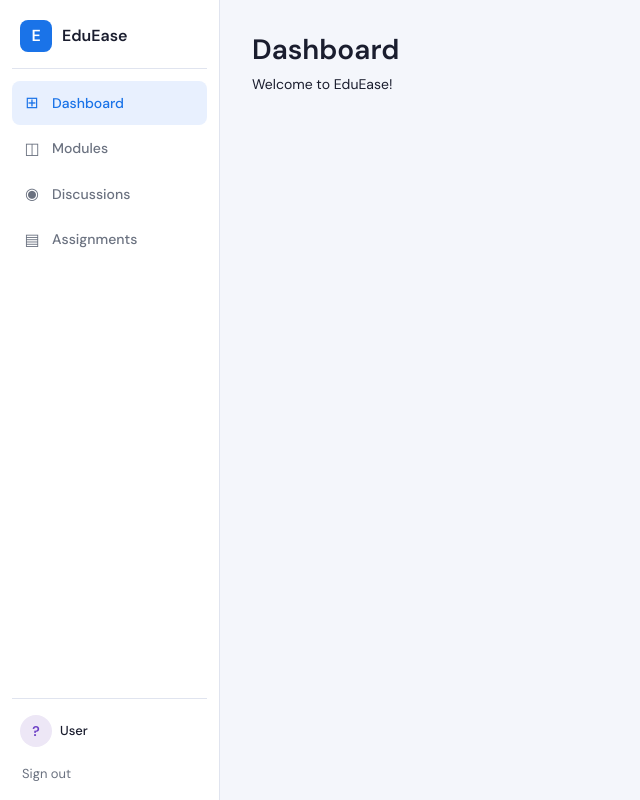
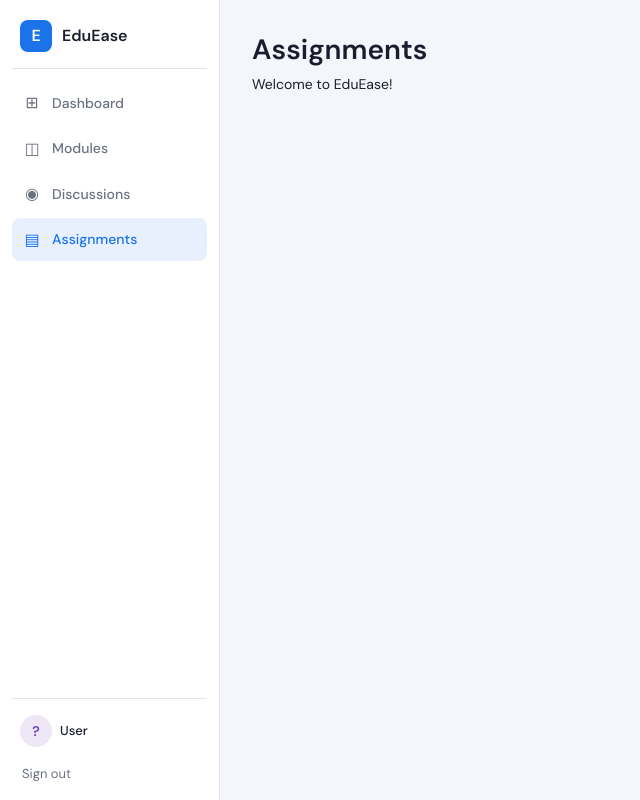
Before and after one commit to Mas-Deabes/eduease, a React (Vite) app: page /assignments in a window 1280 px wide. Before the commit this address led to /dashboard. Shown: the whole page, without its empty margins (0-640 px from the left). Built offline with nearby package versions, Linux system fonts and the light colour scheme; no server answers; the database is empty; sample sign-in values are in the browser's storage.

Commit message:
Temporary Assignment and Module Screens

```diff
--- a/src/App.jsx
+++ b/src/App.jsx
@@ -5,6 +5,8 @@ import Login from './pages/Login'
 import Register from './pages/Register'
 import Dashboard from './pages/Dashboard'
 import Discussions from './pages/Discussions'
+import Modules from './pages/Modules'
+import Assignments from './pages/Assignments'
 
 function PrivateRoute({ children }) {
   const { user, loading } = useAuth()
@@ -28,6 +30,9 @@ export default function App() {
         <Route index element={<Navigate to="/dashboard" replace />} />
         <Route path="dashboard" element={<Dashboard />} />
         <Route path="discussions" element={<Discussions />} />
+        <Route path="modules" element={<Modules/>} />
+        <Route path="assignments" element={<Assignments/>} />
+
       </Route>
 
       <Route path="*" element={<Navigate to="/login" replace />} />
--- /dev/null
+++ b/src/pages/Assignments.jsx
@@ -0,0 +1,8 @@
+export default function Dashboard() {
+  return (
+    <div>
+      <h1>Assignments</h1>
+      <p>Welcome to EduEase!</p>
+    </div>
+  )
+}
--- /dev/null
+++ b/src/pages/Modules.jsx
@@ -0,0 +1,8 @@
+export default function Dashboard() {
+  return (
+    <div>
+      <h1>Modules</h1>
+      <p>Welcome to EduEase!</p>
+    </div>
+  )
+}
```
